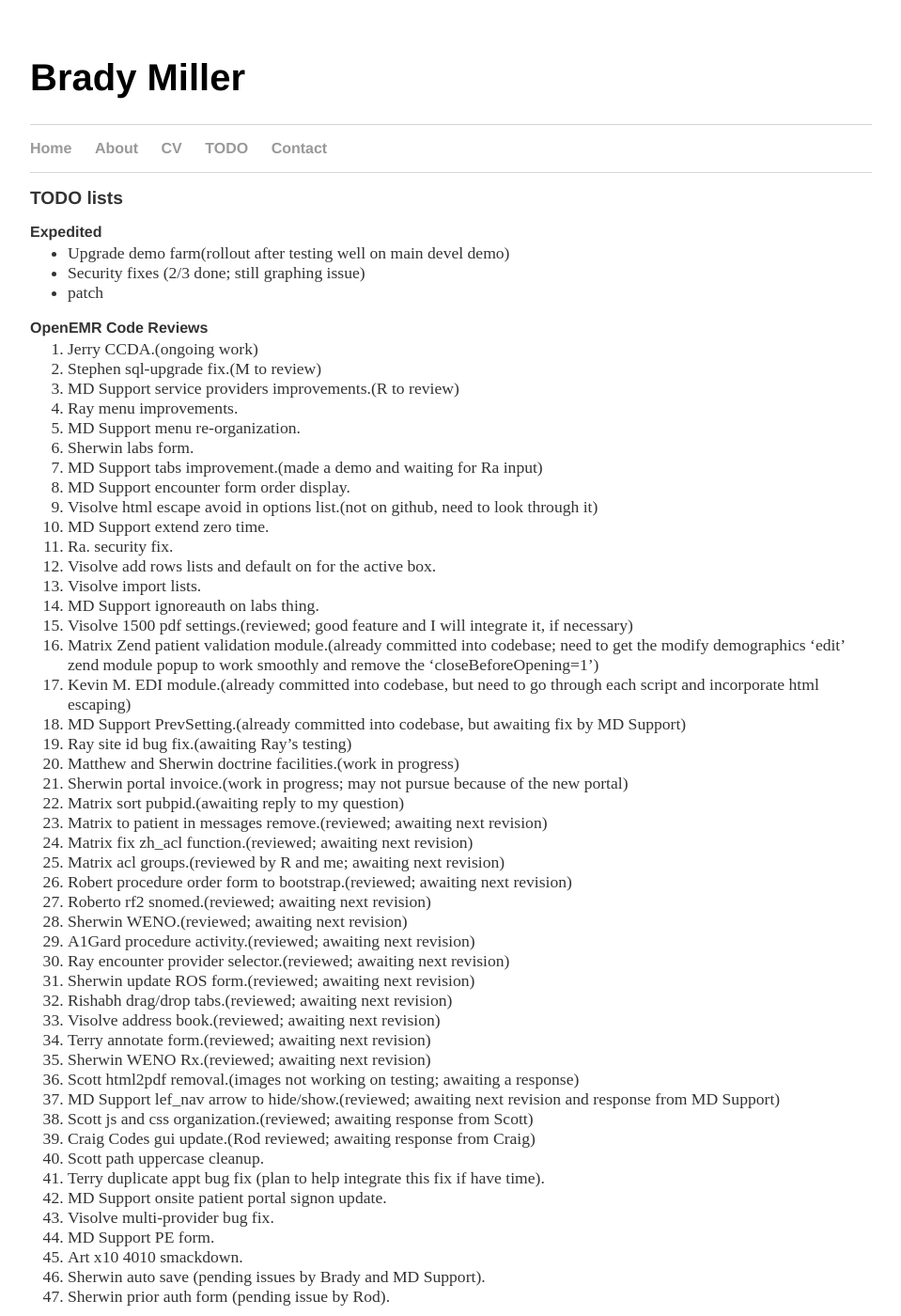
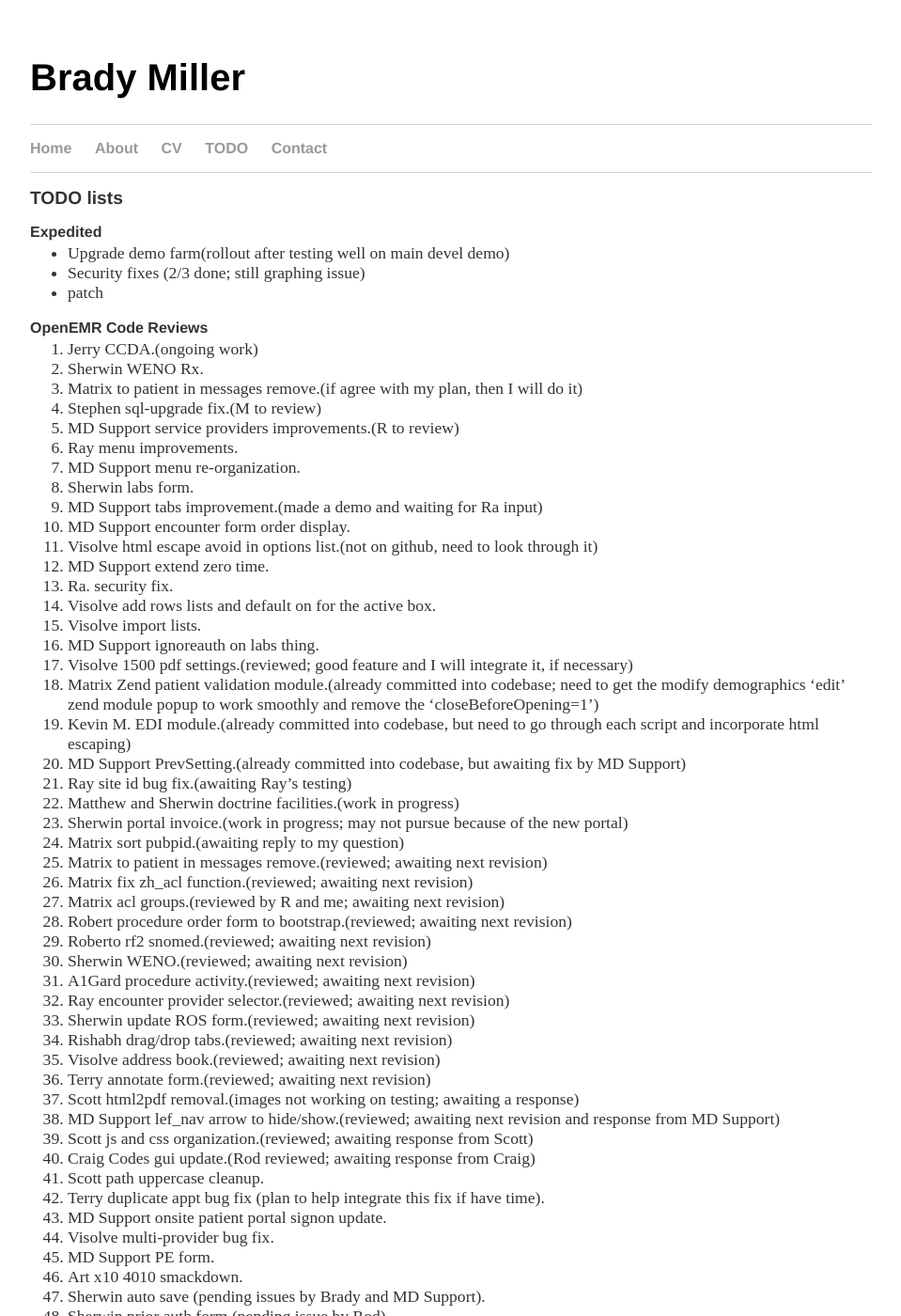
Before and after one commit to bradymiller/bradymiller.github.io, a Jekyll site: the page built from todo/index.md, in a window 1280 px wide and 1400 px high. Shown: the whole window at 94% size, without its empty margins (160-1119 px from the left). Built offline with Jekyll 4.4.1, drawn with Linux system fonts in a browser that asks for light colours; our own code applies the rules of GitHub Pages for plain Markdown files.

Commit message:
Update index.md

```diff
--- a/todo/index.md
+++ b/todo/index.md
@@ -10,6 +10,8 @@
 
 ### OpenEMR Code Reviews
 1. Jerry CCDA.(ongoing work)
+1. Sherwin WENO Rx.
+1. Matrix to patient in messages remove.(if agree with my plan, then I will do it)
 1. Stephen sql-upgrade fix.(M to review)
 1. MD Support service providers improvements.(R to review)
 1. Ray menu improvements.
@@ -43,7 +45,6 @@
 1. Rishabh drag/drop tabs.(reviewed; awaiting next revision)
 1. Visolve address book.(reviewed; awaiting next revision)
 1. Terry annotate form.(reviewed; awaiting next revision)
-1. Sherwin WENO Rx.(reviewed; awaiting next revision)
 1. Scott html2pdf removal.(images not working on testing; awaiting a response)
 1. MD Support lef_nav arrow to hide/show.(reviewed; awaiting next revision and response from MD Support)
 1. Scott js and css organization.(reviewed; awaiting response from Scott)
```
